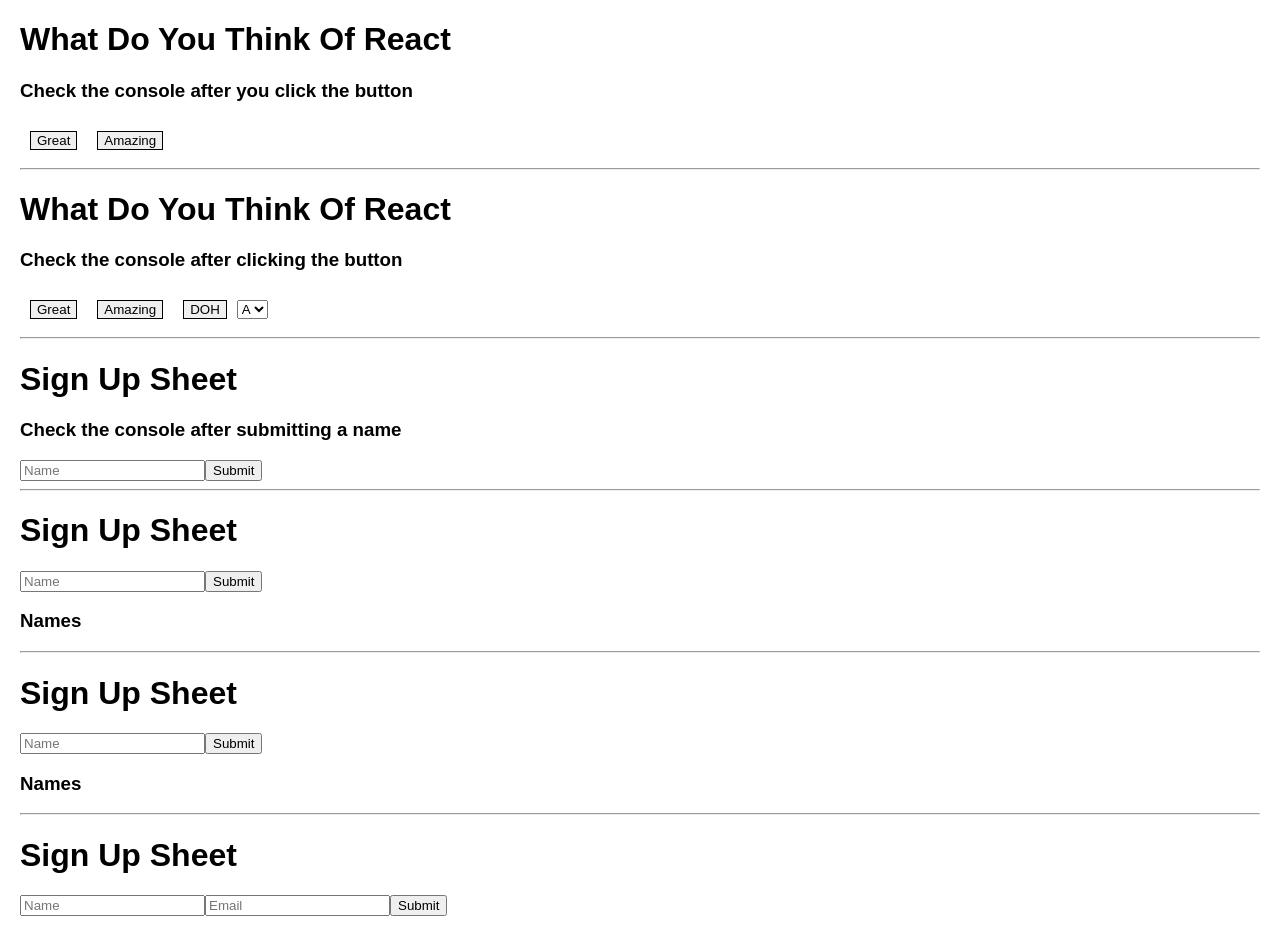
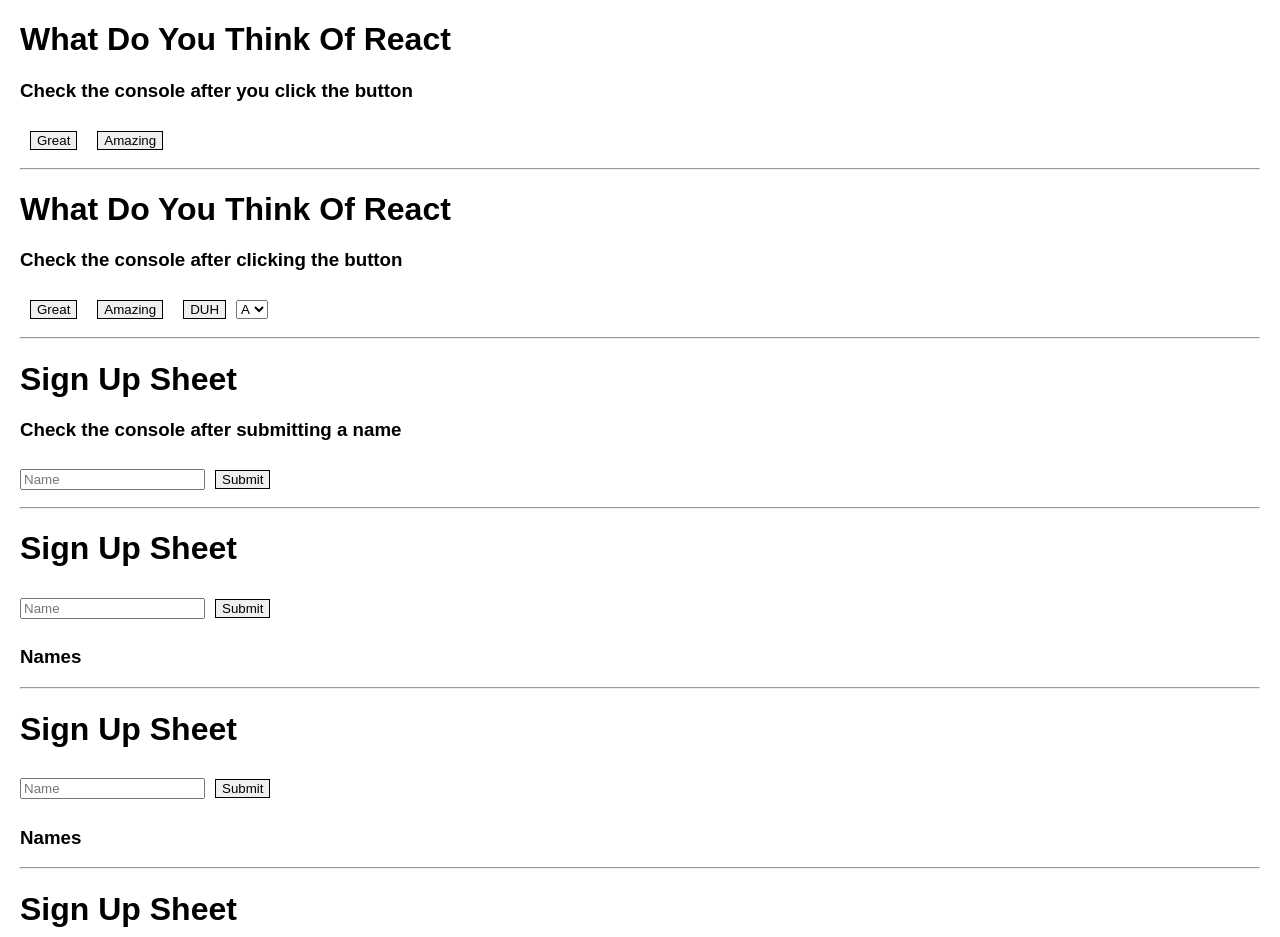
Before and after one commit to bdog72/react-forms, a React app: page / in a window 1280 px wide. Shown: the top 937 px of the page. Built offline with nearby package versions, Linux system fonts and the light colour scheme.

Commit message:
made a few tweaks

```diff
--- a/src/components/02BasicButton.js
+++ b/src/components/02BasicButton.js
@@ -28,15 +28,18 @@
         </button>
         <button
           className='button'
-          name='bdog-1'
+          name='bdog-3'
           value='you the man'
           onClick={this.onButtonClick}
         >
-        DOH
+        DUH
         </button>
         <select>
           <option>A</option>
           <option>B</option>
+          <option>C</option>
+          <option>D</option>
+          <option>E</option>
         </select>
       </div>
     )
--- a/src/components/03BasicInput.js
+++ b/src/components/03BasicInput.js
@@ -14,7 +14,9 @@
           <input
             placeholder='Name'
             ref='name' />
-          <input type='submit' />
+          <input
+            className='button'
+            type='submit' />
         </form>
       </div>
     )
--- a/src/components/04BasicInput.js
+++ b/src/components/04BasicInput.js
@@ -24,7 +24,9 @@
             placeholder='Name'
             ref='name'
           />
-          <input type='submit' />
+          <input
+            className='button'
+            type='submit' />
         </form>
         <div>
           <h3>Names</h3>
--- a/src/components/05BasicInput.js
+++ b/src/components/05BasicInput.js
@@ -26,7 +26,9 @@
             value={this.state.name}
             onChange={this.onNameChange}
           />
-          <input type='submit' />
+          <input
+            className='button'
+            type='submit' />
         </form>
         <div>
           <h3>Names</h3>
--- a/src/components/06StateInputMulti.js
+++ b/src/components/06StateInputMulti.js
@@ -46,7 +46,9 @@
             value={this.state.fields.email}
             onChange={this.onInputChange}
           />
-          <input type='submit' />
+          <input
+            className='button'
+            type='submit' />
         </form>
         <div>
           <h3>People</h3>
```
Also changed, not shown: src/components/07BasicValidation.js (added), src/components/08FieldComponent/Field.js (added), src/components/08FieldComponent/Form.js (added).
